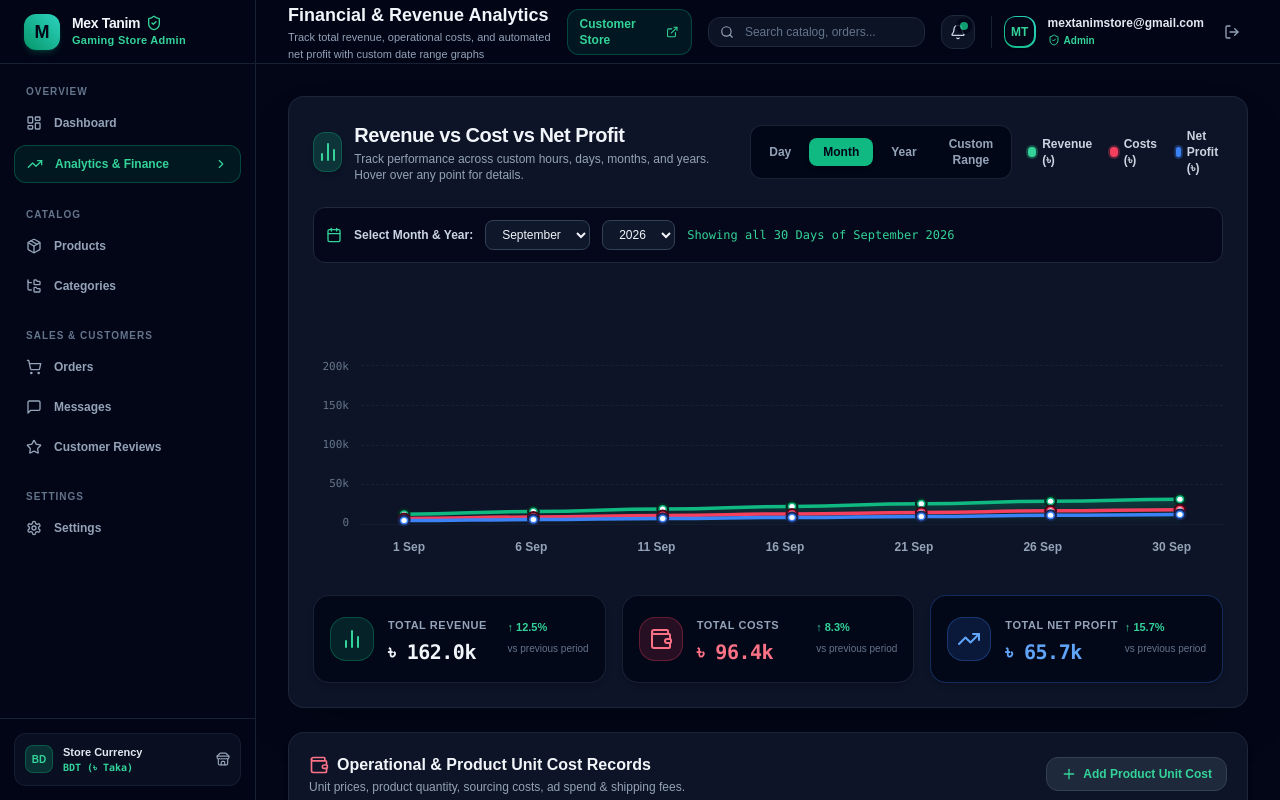
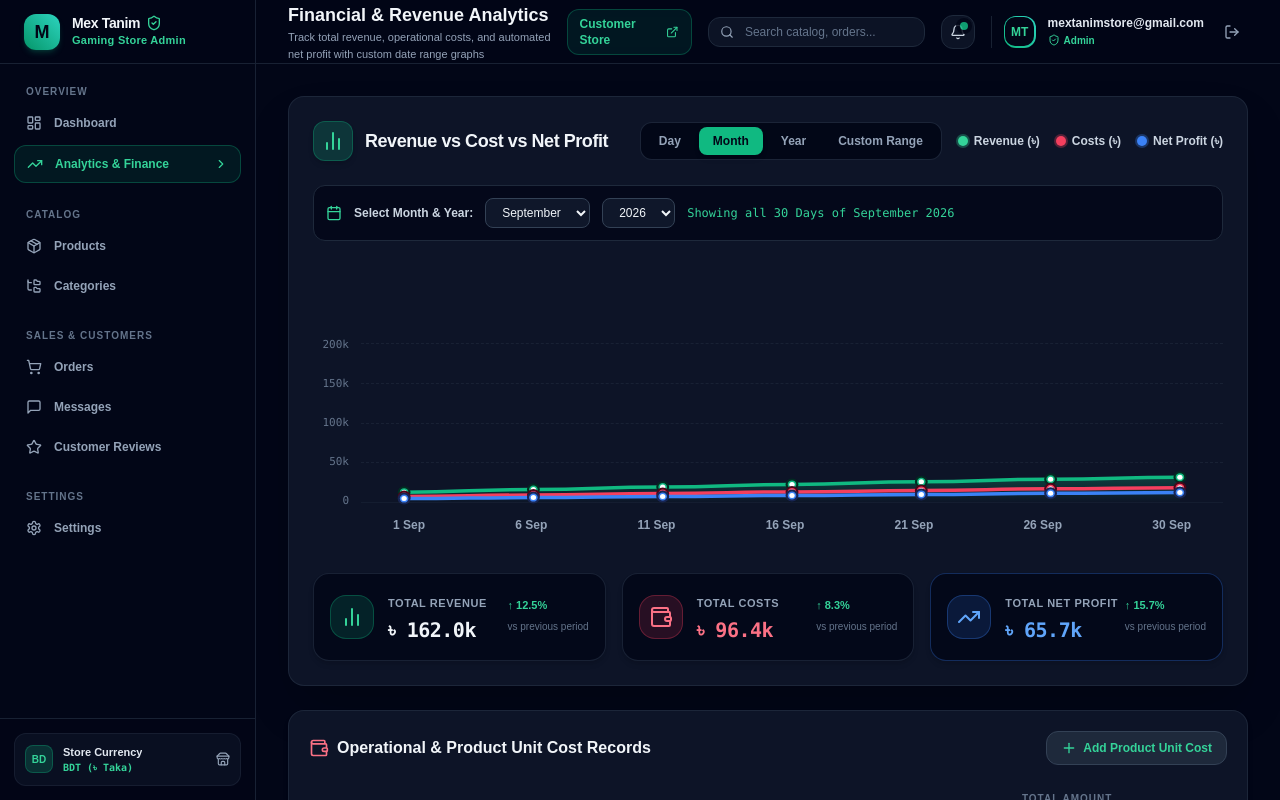
Before and after one commit to mcxtanim/Mex_Tanim, a Next.js app in the folder admin_website/: page /analytics in a window 1280 px wide. Shown: the top 800 px of the page. Built offline with nearby package versions, Linux system fonts and the light colour scheme.

Commit message:
Commit #63: Remove static RevenueChart bar component from Dashboard homepage and streamline UI text to minimal design across Admin Panel

```diff
--- a/admin_website/src/features/analytics/AnalyticsView.tsx
+++ b/admin_website/src/features/analytics/AnalyticsView.tsx
@@ -234,12 +234,9 @@ export const AnalyticsView: React.FC = () => {
               <BarChart2 className="w-6 h-6" />
             </div>
             <div>
-              <h2 className="text-xl font-black text-slate-100 tracking-tight">
+              <h2 className="text-lg font-bold text-slate-100 tracking-tight">
                 Revenue vs Cost vs Net Profit
               </h2>
-              <p className="text-xs text-slate-400 mt-0.5">
-                Track performance across custom hours, days, months, and years. Hover over any point for details.
-              </p>
             </div>
           </div>
 
@@ -607,9 +604,6 @@ export const AnalyticsView: React.FC = () => {
               <Wallet className="w-5 h-5 text-rose-400" />
               Operational & Product Unit Cost Records
             </h3>
-            <p className="text-xs text-slate-400 mt-0.5">
-              Unit prices, product quantity, sourcing costs, ad spend & shipping fees.
-            </p>
           </div>
 
           <button
--- a/admin_website/src/features/dashboard/DashboardView.tsx
+++ b/admin_website/src/features/dashboard/DashboardView.tsx
@@ -2,7 +2,6 @@
 
 import { useState, useEffect } from "react";
 import { DashboardStatsCards } from "./DashboardStatsCards";
-import { RevenueChart } from "./RevenueChart";
 import { RecentOrdersList } from "./RecentOrdersList";
 import { getStoredProducts } from "../products/productService";
 import { getStoredOrders } from "../orders/orderService";
@@ -51,10 +50,10 @@ export function DashboardView() {
 
   return (
     <div className="space-y-6">
-      {/* Dashboard Top Title & Controls (Matching Reference Image) */}
+      {/* Dashboard Top Title & Controls */}
       <div className="flex flex-col md:flex-row md:items-center justify-between gap-4">
         <div>
-          <h2 className="text-2xl font-black text-slate-100 tracking-tight">Dashboard</h2>
+          <h2 className="text-xl font-bold text-slate-100 tracking-tight">Dashboard</h2>
         </div>
 
         <div className="flex flex-wrap items-center gap-3">
@@ -94,11 +93,8 @@ export function DashboardView() {
         </div>
       </div>
 
-      {/* 6 Top KPI Metrics Cards Grid */}
+      {/* 7 Top KPI Metrics Cards Grid */}
       <DashboardStatsCards stats={stats} />
-
-      {/* Sales Trend Visual Chart Section */}
-      <RevenueChart />
 
       {/* Recent Customer Orders Table */}
       <RecentOrdersList orders={orders} />
@@ -107,13 +103,13 @@ export function DashboardView() {
       {outOfStockProducts.length > 0 && (
         <div className="bg-rose-500/10 border border-rose-500/20 rounded-2xl p-4 flex items-center justify-between">
           <div className="flex items-center gap-3">
-            <div className="w-9 h-9 rounded-xl bg-rose-500/20 text-rose-400 flex items-center justify-center shrink-0">
-              <PackageX className="w-5 h-5" />
+            <div className="w-8 h-8 rounded-xl bg-rose-500/20 text-rose-400 flex items-center justify-center shrink-0">
+              <PackageX className="w-4 h-4" />
             </div>
             <div>
               <h4 className="text-xs font-bold text-rose-200 uppercase tracking-wider">Inventory Alert</h4>
               <p className="text-xs text-rose-300/80 mt-0.5">
-                {outOfStockProducts.length} product(s) are currently out of stock! ({outOfStockProducts.map((p) => p.title).join(", ")})
+                {outOfStockProducts.length} product(s) out of stock: ({outOfStockProducts.map((p) => p.title).join(", ")})
               </p>
             </div>
           </div>
```
